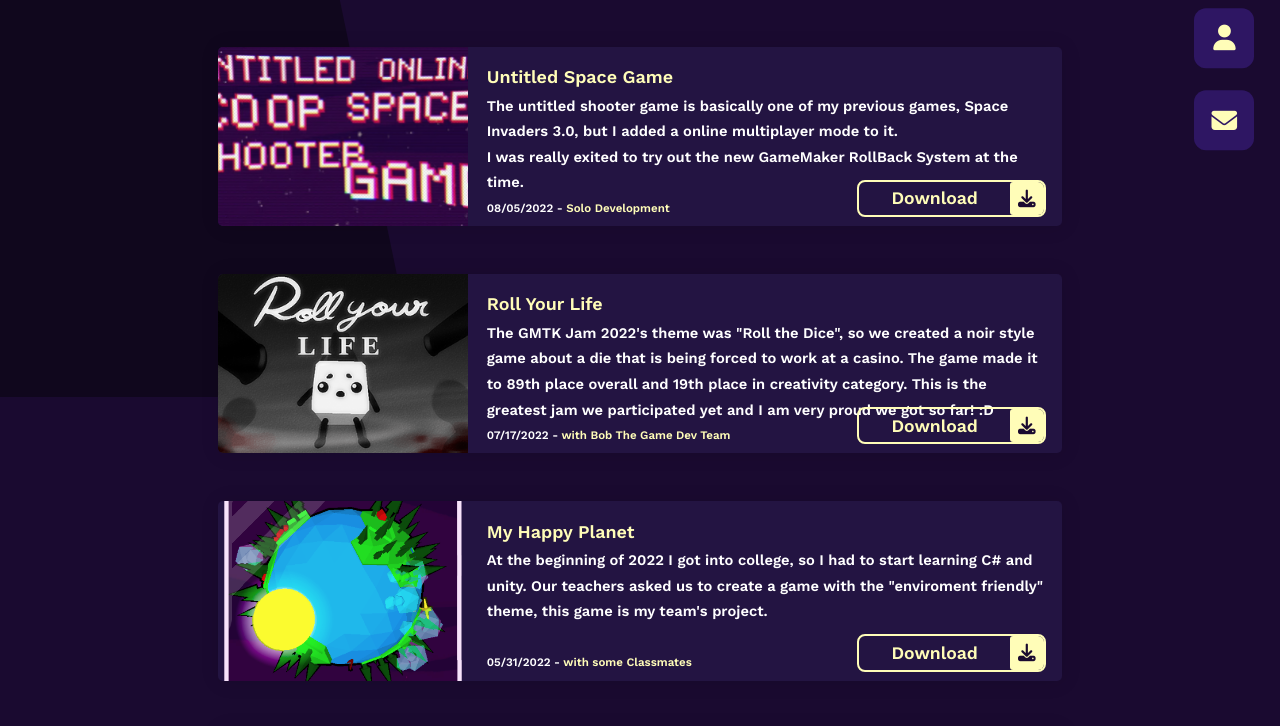
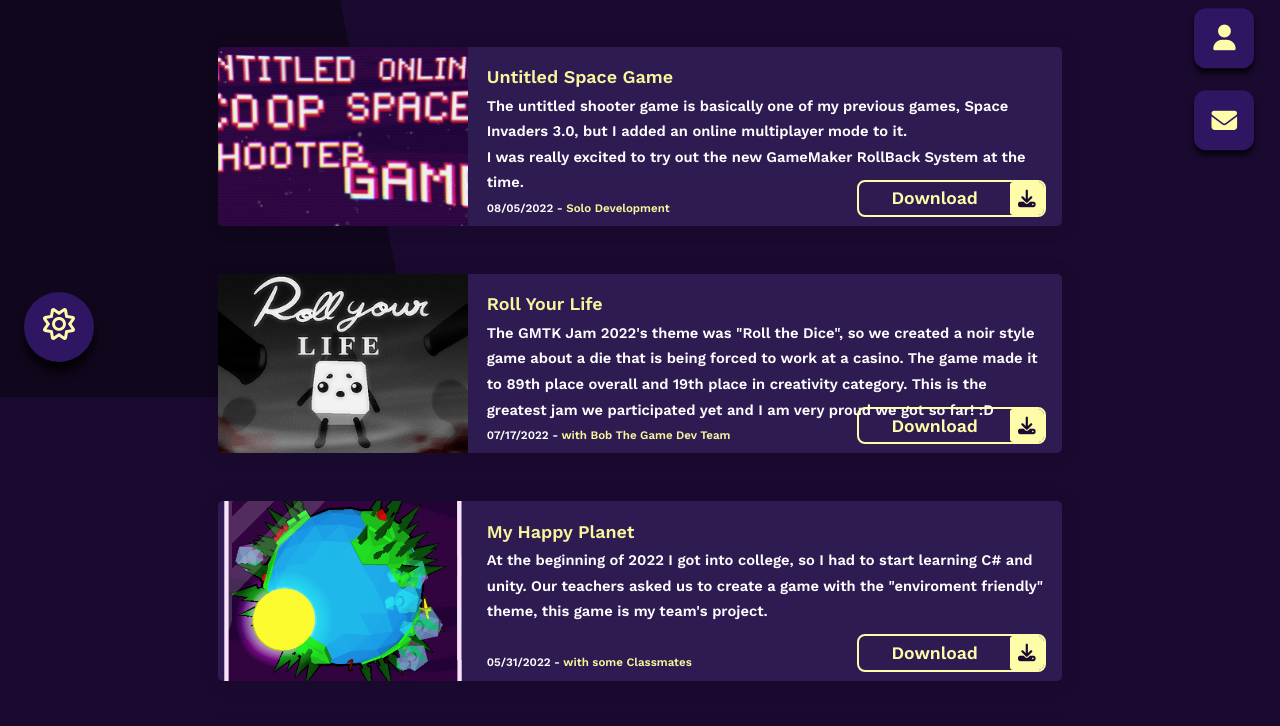
Before and after one commit to Nox2004/WebPortfolio_OLD, a plain HTML site: page index.html in a window 1280 px wide. Shown: the part 403-1129 px from the top of the page. Drawn offline with nearby package versions, Linux system fonts and the light colour scheme.

Commit message:
Added light mode theme

```diff
--- a/app.js
+++ b/app.js
@@ -46,6 +46,15 @@ function page_transitions()
             element.classList.add('active')
             element.classList.remove('unactive');
         }
+    })
+}
+
+function theme_button()
+{
+    const btn = document.querySelector('.theme-btn');
+    btn.addEventListener('click', () => {
+        let element = document.body;
+        element.classList.toggle('light-mode');
     })
 }
 
@@ -99,3 +108,5 @@ console.log('AAAAA');
 page_transitions();
 
 append_games();
+
+theme_button();
--- a/index.html
+++ b/index.html
@@ -42,9 +42,10 @@
                 <h2>My Other<span> Projects</span><span class="bg-text">My Other Projects</span></h2>
             </div>
             <div class="sec-description">
-                <h3>Section Under <span>Construction</span>!!! Here will the projects I worked in that are not games.</h3>
+                <h3>Section Under <span>Construction</span>!!! Here I will put the projects I worked in that are not games.</h3>
             </div>
         </section>
+
         <section class="section sec3" id="about">
             <div class="sec-title">
                 <h2><span>About Me</span><span class="bg-text">About Me</span></h2>
@@ -53,6 +54,7 @@
                 <h3>Section Under <span>Construction</span>!!! Just an "about me" section.</h3>
             </div>
         </section>
+
         <section class="section sec4" id="contact">
             <div class="sec-title">
                 <h2><span>Contact Me</span><span class="bg-text">Contact Me</span></h2>
@@ -62,6 +64,10 @@
             </div>
         </section>
     </main>
+
+    <div class="theme-btn" title="Light/Dark Theme">
+        <i class="fa-regular fa-sun"></i>
+    </div>
 
     <div class="controlls">
         <div class="control control-1 active-btn" title="My Games" data-id="games">
--- a/javascript/games.js
+++ b/javascript/games.js
@@ -4,7 +4,7 @@ let i = 0;
 content[i] = {
     name: 'Untitled Space Game',
     image_name : 'untitled_shooter.webp',
-    description : 'The untitled shooter game is basically one of my previous games, Space Invaders 3.0, but I added a online multiplayer mode to it.<BR>I was really exited to try out the new GameMaker RollBack System at the time.',
+    description : 'The untitled shooter game is basically one of my previous games, Space Invaders 3.0, but I added an online multiplayer mode to it.<BR>I was really excited to try out the new GameMaker RollBack System at the time.',
     link : 'https://gx.games/games/nes7cw/untitled-space-shooter-game/',
 
     date : '08/05/2022',
--- a/styles/styles.scss
+++ b/styles/styles.scss
@@ -6,52 +6,52 @@
 }
 
 //WHITE MODE
-// :root {
-//     --color-background: #e8f9ff;
-//     --color-background-shadow: #e6eafc;
-//     --color-panel: #fbf4ff;
-//     --color-panel-selected: #fbfcff;
-
-//     --color-header: #f4e9ff;
-//     --color-header-shadow: rgb(218, 197, 238);
-
-//     --color-title: #8584f1;
-//     --color-title-shadow: #d4e1e7;
-//     --color-text: #514394;
-//     --color-text-1: #ab42b4;
-
-//     --color-control-box: #e6e6ff;
-//     --color-control-box-selected: rgb(255, 255, 255);
-//     --color-control-icon: #c257dd;
-
-//     --color-white: white;
-//     --color-black: black;
-//     --br-sm-2: 14px;
-// }
-
 :root {
     --color-background : #1a0a30;
     --color-background-shadow : #10071d;
-    --color-panel : #231442;
-    --color-panel-selected : #2c1758;
+    --color-panel : #2d1b52;
+    --color-panel-selected : #341c68;
 
-    --color-header : #1c0e38;
-    --color-header-shadow : #140829;
+    --color-header : #1c0f4d;
+    --color-header-shadow : #1b093b;
 
     --color-title : #fffff1;
     --color-title-shadow : #0e021f;
     --color-text : #ffffff;
-    --color-text-1: #FFFDB8;
+    --color-text-1: #f8f59c;
 
     --color-date : #c7c7c7;
     --color-team : #faffd0;
 
     --color-control-box : #2e1663;
     --color-control-box-selected : #533496;
-    --color-control-icon : #FFFDB8;
+    --color-control-icon : #fffca9;
 
     --color-white : white;
     --color-black : black;
+    --br-sm-2: 14px;
+}
+
+.light-mode {
+    --color-background: #f0f0ff;
+    --color-background-shadow: #e5e1fa;
+    --color-panel: #fbf4ff;
+    --color-panel-selected: #fbfcff;
+
+    --color-header: #f2eaff;
+    --color-header-shadow: rgb(220, 205, 235);
+
+    --color-title: #8584f1;
+    --color-title-shadow: #d4e1e7;
+    --color-text: #514394;
+    --color-text-1: #ab42b4;
+
+    --color-control-box: #e6e6ff;
+    --color-control-box-selected: rgb(255, 255, 255);
+    --color-control-icon: #c257dd;
+
+    --color-white: white;
+    --color-black: black;
     --br-sm-2: 14px;
 }
 
@@ -60,7 +60,7 @@ body{
     font-family: 'Work Sans', sans-serif;
     font-size: 1.1rem;
     //background-color: rgb(53, 12, 129);
-    transition: all .4s ease-in-out;
+    transition: all .7s ease-in-out;
     min-width: 768px;
     min-height: 768px;
 }
@@ -87,6 +87,9 @@ header {
 
     box-shadow: 0px 4px 15px rgba(0,0,0,0.8);
     overflow : hidden;
+
+    transition: all .7s ease-in-out;
+
     .background-shape-header {
         width: inherit;
         height: inherit;
@@ -96,9 +99,12 @@ header {
         bottom: 25vh;
         z-index: 100;
         clip-path: polygon(0 -10px, 22% -10px, 25% 100%, 0 100%);
+
+        transition: all .7s ease-in-out;
     }
 
     img {
+        //filter: invert(18%) sepia(95%) saturate(3372%) hue-rotate(241deg) brightness(71%) contrast(150%);
         position: relative;
         right : 135px;
         //offset-position: 10em 10em;
@@ -116,6 +122,7 @@ section {
     left : 0;
     top : 25vh;
     padding : 3rem 7rem;
+    padding-bottom: 8rem;
 }
 
 .section {
@@ -176,6 +183,31 @@ section {
 
 //CONTROLS
 
+.theme-btn {
+    z-index : 10;
+    position: fixed;
+    padding : 1rem;
+    cursor : pointer;
+    background-color : var(--color-control-box);
+    width : 70px;
+    height : 70px;
+    border-radius : 50%;
+
+    text-align: center;
+    justify-items: center;
+    margin : .7rem 0;
+
+    bottom: 3vh;
+    left: 3vh;
+
+    box-shadow: 0px 10px 10px rgba(0,0,0,0.8);
+    i {
+        font-size : 2rem;
+        color : var(--color-control-icon);
+        pointer-events:  none;
+    }
+}
+
 .controlls {
     position : fixed;
     z-index : 10;
@@ -210,7 +242,7 @@ section {
         justify-content : center;
         align-items : center;
         margin : .7rem 0;
-        box-shadow : var(--color-control-box);
+        box-shadow: 0px 5px 5px rgba(0,0,0,0.8);
         i {
             font-size : 1.6rem;
             color : var(--color-control-icon);
@@ -427,7 +459,7 @@ section {
 }
 
 .background-shape {
-    //transition: all .4s ease-in-out;
+    transition: all .7s ease-in-out;
     width: 100%;
     height: 100%;
     background-color: var(--color-background-shadow);
```
Also changed, not shown: styles/styles.css, 1 other file.
